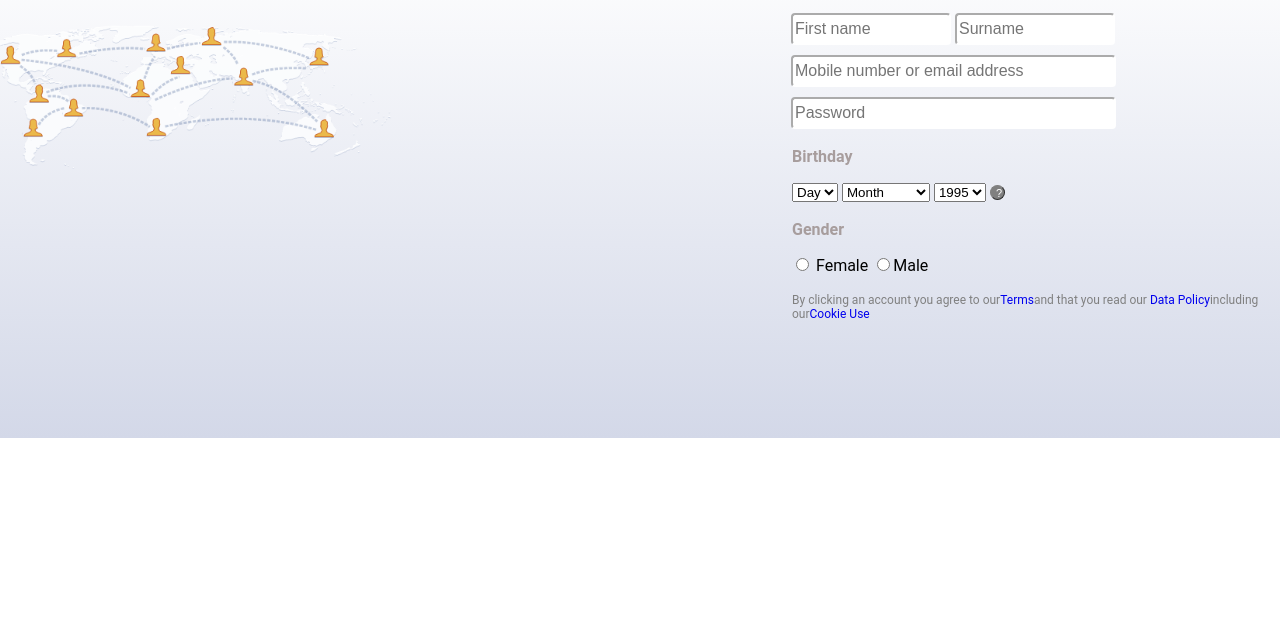
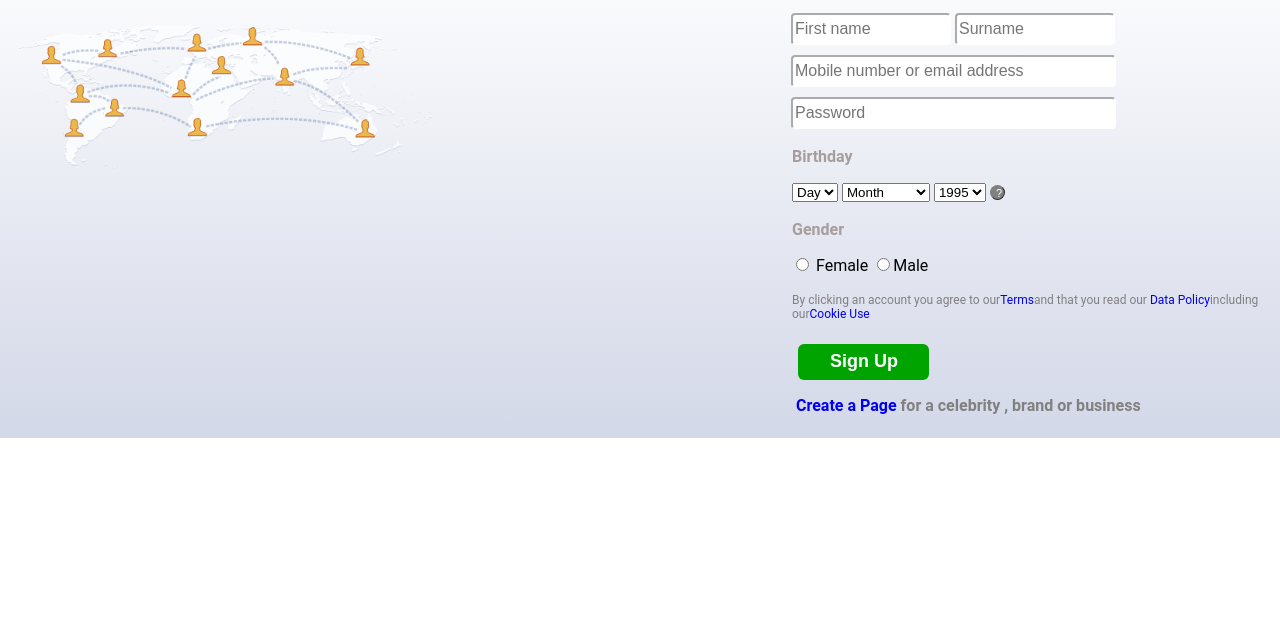
Before and after one commit to KrishnendhuAji/facebook-clone, a plain HTML site: page index.html in a window 1280 px wide. Shown: the part 172-800 px from the top of the page. Drawn offline with Linux system fonts and the light colour scheme.

Commit message:
Day2 Second Commit

```diff
--- a/index.css
+++ b/index.css
@@ -70,16 +70,18 @@ body{
 
 .image{
     width:417px;
-    margin-left: -24px;
+    padding-left: 17px;
 }
 .para{
     color: #323d66;
     font-size: 25px;
     font-weight: bold;
+    padding-left: 27px;
 }
 .heading{
     color: black;
     margin-top: -104px;
+    padding-left: 115px;
 }
 .para3{
     margin-left: 154px;
@@ -175,3 +177,35 @@ Button:hover{
 .Link{
     text-decoration: none
 }
+.SignUp{
+    margin-left: 158px;
+    margin-top: 23px;
+    width: 131px;
+    background: none;
+    background-color: #00a400;
+    border: none;
+    border-radius: 6px;
+    box-shadow: none;
+    color: #fff;
+    font-size: 18px;
+    font-weight: 600;
+    height: 36px;
+    overflow: hidden;
+    padding: 0 32px;
+    text-shadow: none;
+}
+.SignUp:hover{
+    cursor: pointer;
+}
+.para5{
+    padding-left: 156px;
+    font-weight: bold;
+    color: grey;
+}
+
+.CreateAPage{
+    text-decoration: none;
+}
+.Footer{
+    font-size: 11px;
+}
--- a/index.html
+++ b/index.html
@@ -140,8 +140,96 @@
              </form>
              <div class="LinksText">
                        <span>By clicking an account you agree to our<a class="Link"href="#">Terms</a>and that you read our <a class="Link" href="#">Data Policy</a>including our<a class="Link" href="#">Cookie Use</a> </span></div>
+                       <input class="SignUp" type="submit" value="Sign Up"/>
+                        <br>
+
+                        <p class="para5"><a  class="CreateAPage" href="#"> Create a Page</a> for a celebrity , brand or business <p>
+
+
     </div>
 </div>
+<!-- <div class="footer">
+    <table>
+        <tr>
+
+            <td>
+                <a href="">English(UK)</a>
+            </td>
+            <td>
+                <a href="">தமிழ்</a>
+            </td>
+            <td>
+                <a href="">ಕನ್ನಡ</a>
+            </td>
+            <td>
+                <a href="">हिन्दी</a>
+            </td>
+            <td>
+                <a href="">اردو </a>
+            </td>
+            <td>
+                <a href="">বাংলা</a>
+            </td>
+            <td>
+                <a href="">తెలుగు</a>
+            </td>
+            <td>
+                <a href="">Español</a>
+            </td><td>
+                <a href="">Français (France)</a>
+            </td>
+        </tr>
+            <tr>
+                <td>
+                    <a href=""> Sign</a>
+                </td> <td>
+                    <a href="">inMessengerFacebook</a>
+                </td> <td>
+                    <a href="">  UpLog</a>
+                </td> <td>
+                    <a href=""> LiteWatchPlacesGamesMarketplaceMeta</a>
+                </td> <td>
+                    <a href="">PayMeta</a>
+                </td> <td>
+                    <a href="">StoreMeta</a>
+                </td> <td>
+                    <a href=""> Privacy Policy</a>
+                </td> <td>
+                    <a href="">Privacy Centre</a>
+                </td> <td>
+                    <a href="">Groups</a>
+                </td> <td>
+                    <a href="">About</a>
+                </td> <td>
+                    <a href="">Create ad</a>
+                </td> <td>
+                    <a href="">Create Page</a>
+                </td> <td>
+                    <a href=""> Developers</a>
+                </td> <td>
+                    <a href="">Careers</a>
+                </td> <td>
+                    <a href="">Cookies</a>
+                </td> <td>
+                    <a href="">AdChoices</a>
+                </td> <td>
+                    <a href="">Terms</a>
+                </td> <td>
+                    <a href="">Help</a>
+                </td> <td>
+                    <a href="">Contact uploading and non-usersSettings</a>
+                </td>
+            </tr>
+            <tr>
+                <td>
+                    <a href="">Meta © 2023</a>
+                </td>
+            </tr>
+
+
+
+    </table>
+  </div> -->
    </div>
 </body>
 </html>
```
